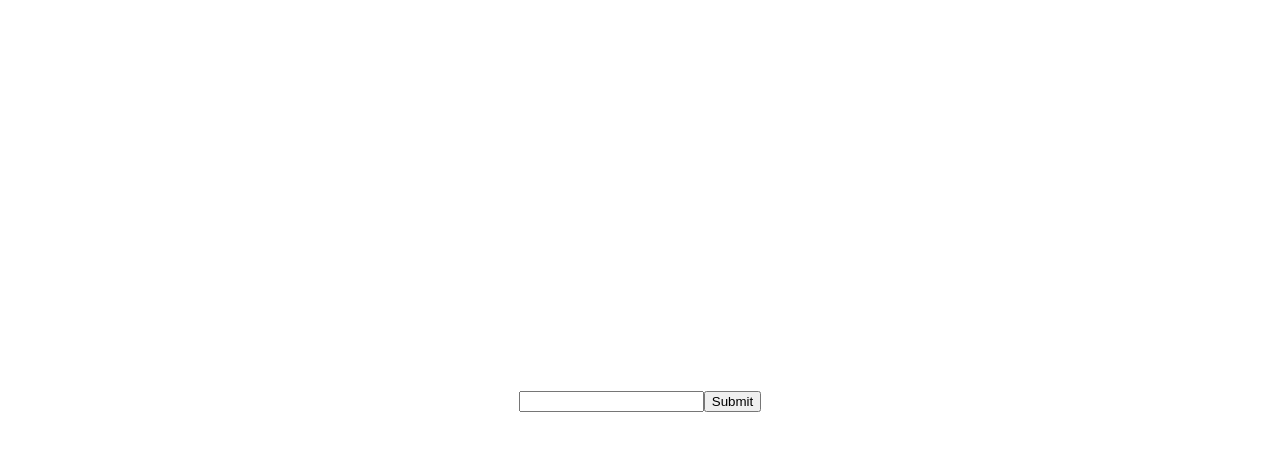
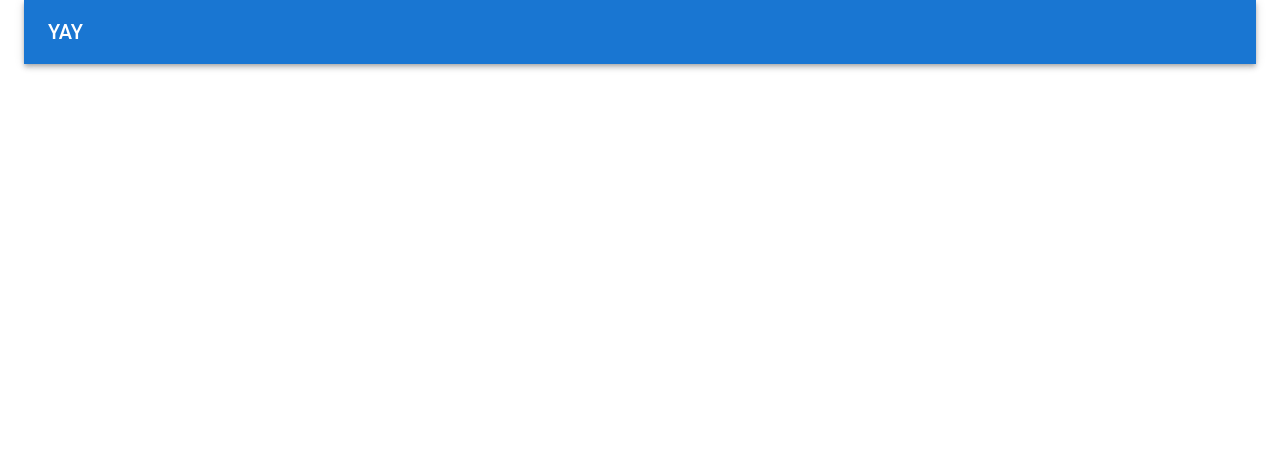
Before and after one commit to azharsquared/spbrct, a React (Vite) app in the folder src/main/resources/frontend/: page / in a window 1280 px wide. Shown: the top 450 px of the page. Built offline with nearby package versions, Linux system fonts and the light colour scheme.

Commit message:
feat: ui started

```diff
--- a/src/main/resources/frontend/src/App.tsx
+++ b/src/main/resources/frontend/src/App.tsx
@@ -1,29 +1,25 @@
-import React, { useState } from 'react'
-import './App.css'
+// import React, { useState } from 'react'
+// // import './App.css'
+import Container from '@mui/material/Container'
+import CssBaseline from '@mui/material/CssBaseline'
+import AppBar from '@mui/material/AppBar'
+import Toolbar from '@mui/material/Toolbar'
+import Typography from '@mui/material/Typography'
 
 function App() {
-  const [name, setName] = useState("")
-    const handleChange = (event: React.ChangeEvent<HTMLInputElement>) =>
-    {
-        setName(event.target.value);
-    }
-    const handleSubmit = (event: React.FormEvent<HTMLFormElement>) =>
-    {
-        event.preventDefault();
-        alert(`Hello ${name}`);
-    }
-  return (
-      <>
-          <form onSubmit={handleSubmit}>
-              <input
-                  type="text"
-                  value={name}
-                  onChange={handleChange}
-              />
-              <input type="submit" value="Submit"/>
-          </form>
-      </>
-  )
+    return (
+        <Container maxWidth="xl">
+            <CssBaseline />
+            <AppBar position="static">
+                <Toolbar>
+                    <Typography variant="h6">
+                        YAY
+                    </Typography>
+                </Toolbar>
+            </AppBar>
+        </Container>
+    )
+
 }
 
-export default App
+export default App;
--- a/src/main/resources/frontend/src/main.tsx
+++ b/src/main/resources/frontend/src/main.tsx
@@ -1,9 +1,10 @@
 import { StrictMode } from 'react'
 import { createRoot } from 'react-dom/client'
 import App from './App.tsx'
-import './index.css'
+// import App from './App.tsx'
+// import './index.css'
 
-createRoot(document.getElementById('root')!).render(
+createRoot(document.getElementById('root') as HTMLElement).render(
   <StrictMode>
     <App />
   </StrictMode>,
```
Also changed, not shown: src/main/resources/frontend/package.json (+7 -0 lines), 1 other file (tests, documents, lock files or other folders).
